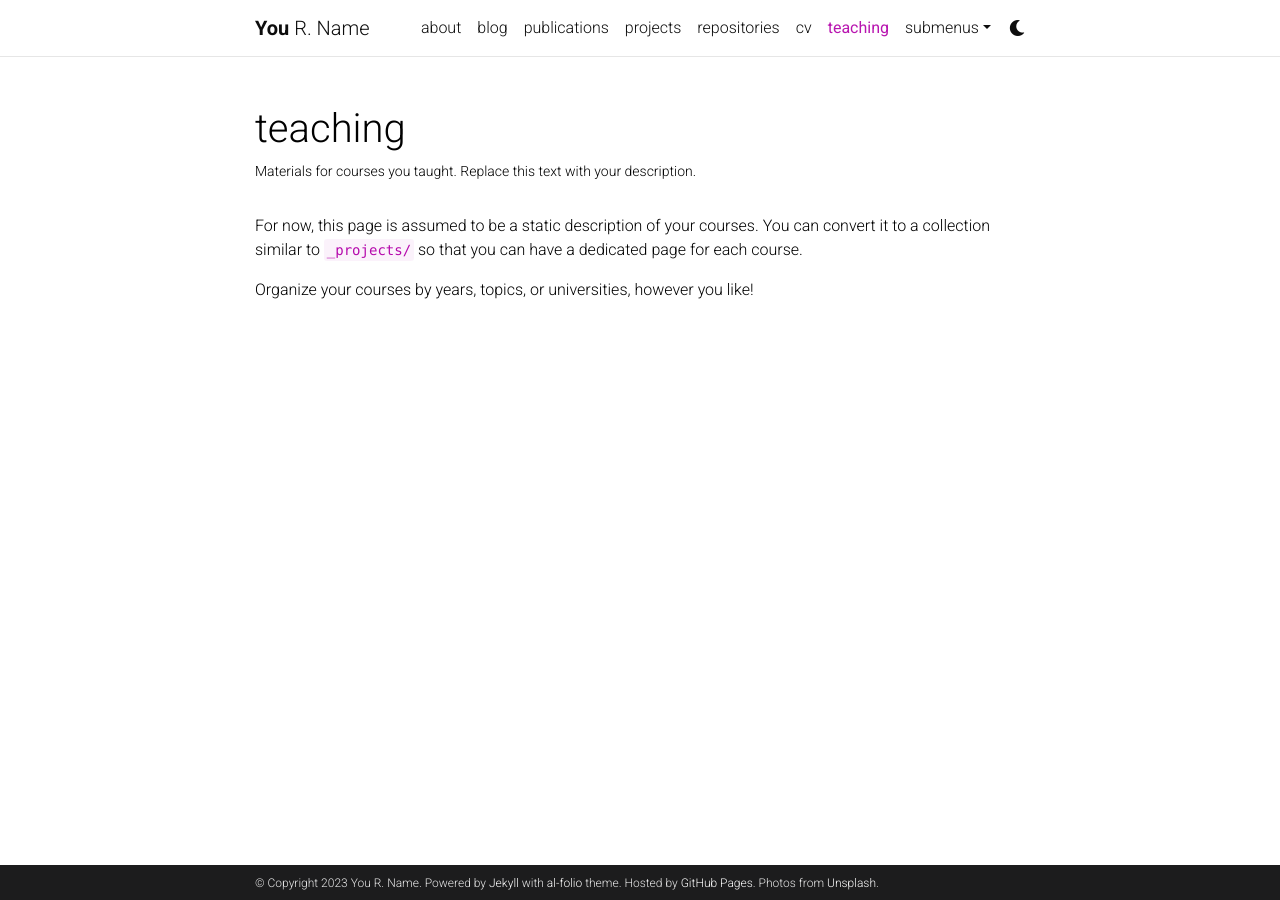
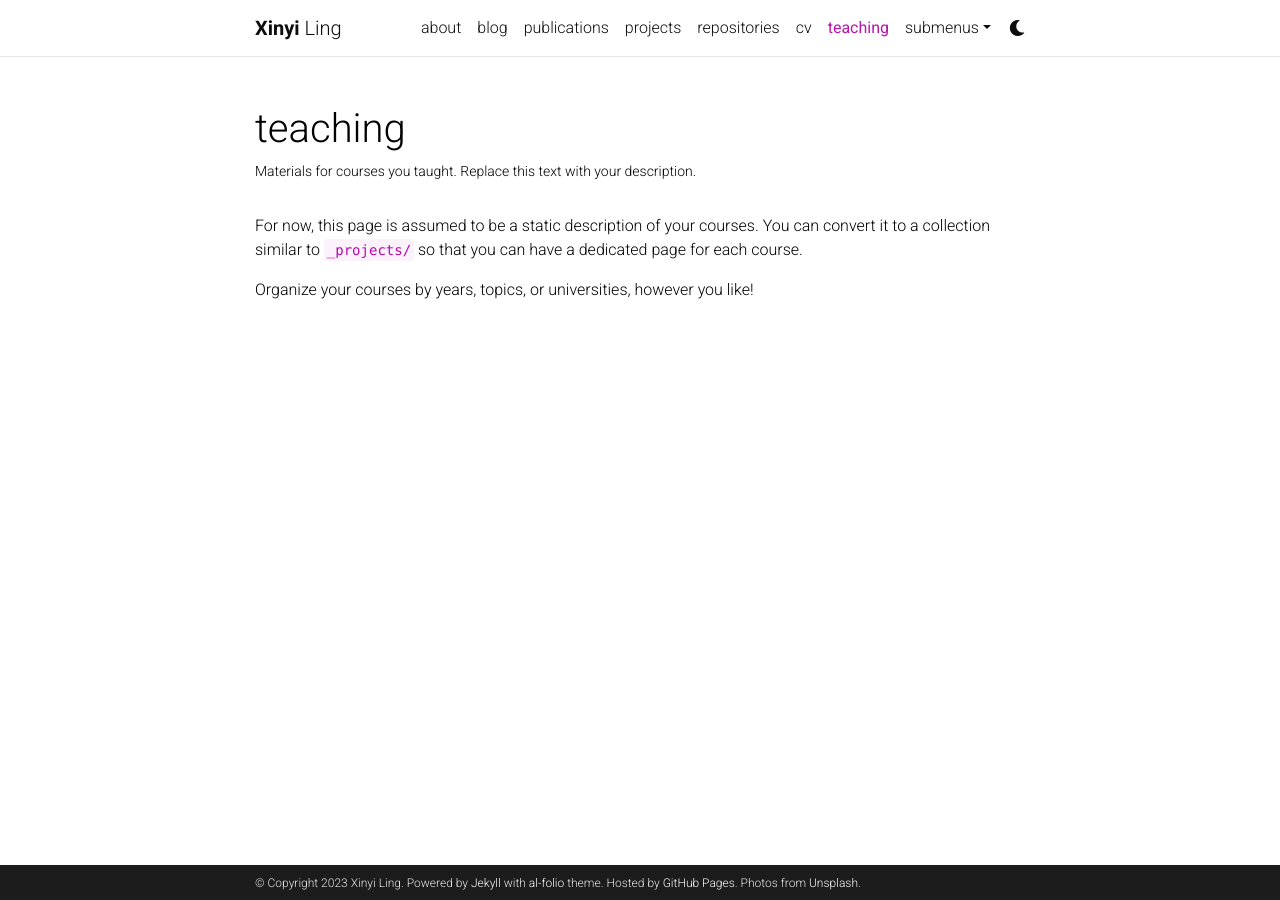
Before and after one commit to LingXY-D/lingxy-d.github.io, a Jekyll site: the page built from _pages/teaching.md, in a window 1280 px wide. Built offline with Jekyll 4.4.1, drawn with Linux system fonts in a browser that asks for light colours; comment, search, counter and statistics services are not loaded; a style sheet for code colours, icons or effects is not loaded.

Commit message:
Update _config.yml

```diff
--- a/_config.yml
+++ b/_config.yml
@@ -3,9 +3,8 @@
 # -----------------------------------------------------------------------------
 
 title: blank # the website title (if blank, full name will be used instead)
-first_name: You
-middle_name: R.
-last_name: Name
+first_name: Xinyi
+last_name: Ling
 email: you@example.com
 description: > # the ">" symbol means to ignore newlines until "footer_text:"
   A simple, whitespace theme for academics. Based on [*folio](https://github.com/bogoli/-folio) design.
@@ -18,8 +17,8 @@ keywords: jekyll, jekyll-theme, academic-website, portfolio-website  # add your
 lang: en # the language of your site (for example: en, fr, cn, ru, etc.)
 icon: ⚛️  # the emoji used as the favicon (alternatively, provide image name in /assets/img/)
 
-url: https://alshedivat.github.io # the base hostname & protocol for your site
-baseurl: /al-folio # the subpath of your site, e.g. /blog/
+url: https://lingxy-d.github.io # the base hostname & protocol for your site
+baseurl: /xinyiling # the subpath of your site, e.g. /blog/
 last_updated: false # set to true if you want to display last updated in the footer
 impressum_path:  # set to path to include impressum link in the footer, use the same path as permalink in a page, helps to conform with EU GDPR
 
```
